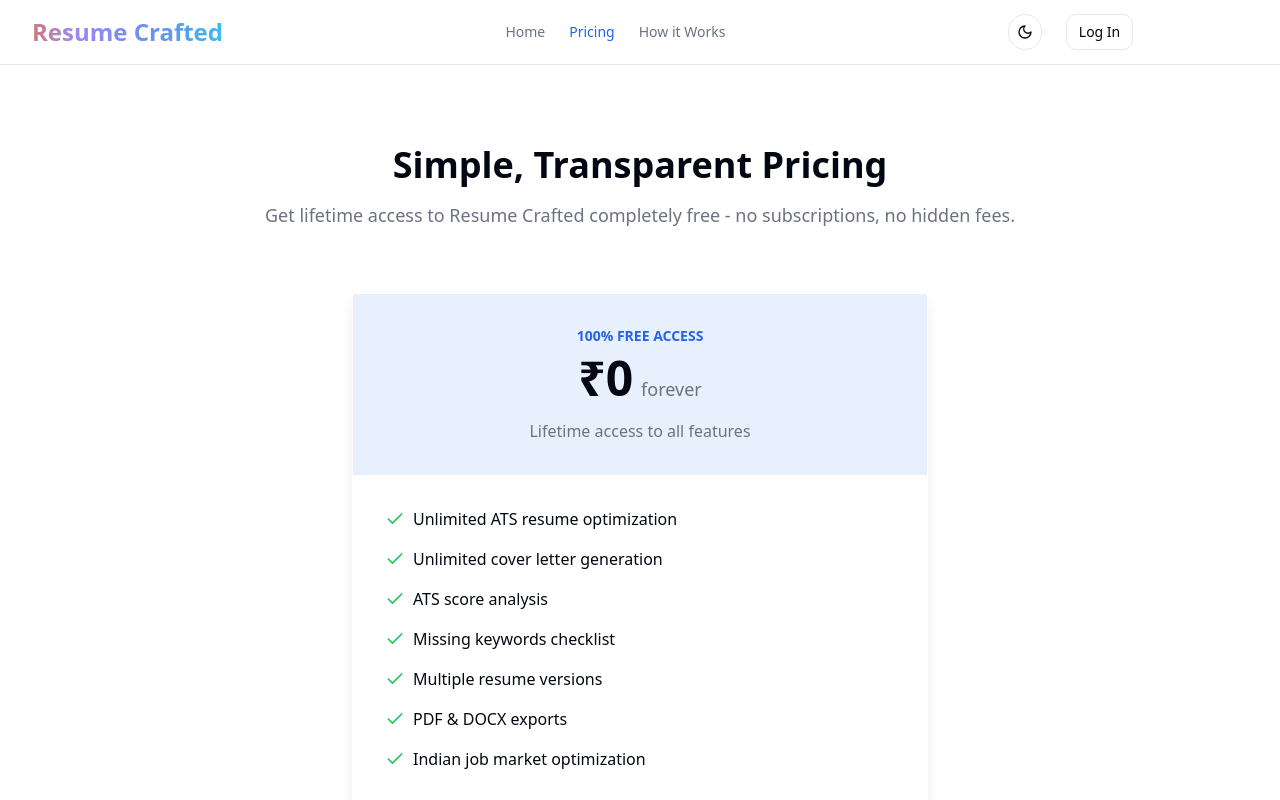
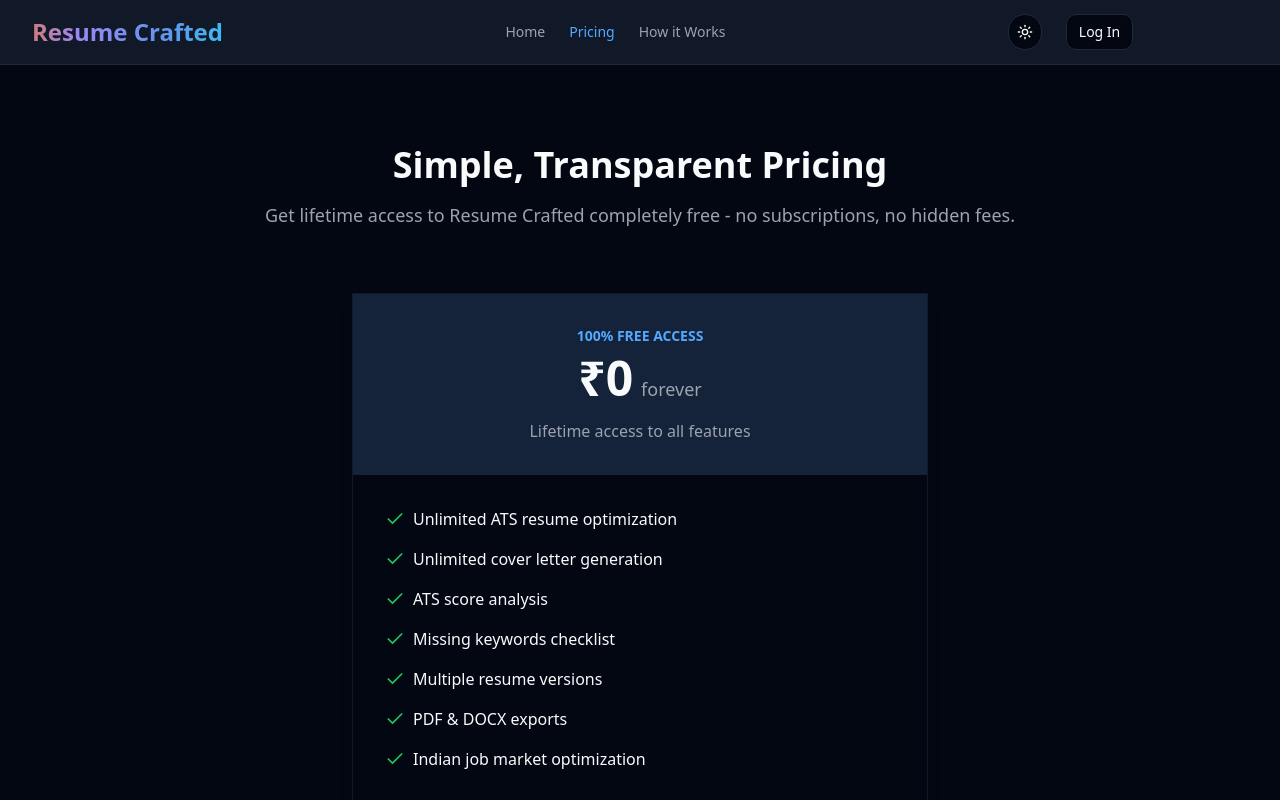
Before and after one commit to jeevanba273/resume-crafted, a React (Vite) app: page /pricing in a window 1280 px wide. Shown: the top 800 px of the page. Built offline with nearby package versions, Linux system fonts and the light colour scheme.

Commit message:
feat: Set dark theme as default
Sets the dark theme as the default theme unless the user has explicitly chosen the light theme.

```diff
--- a/src/App.tsx
+++ b/src/App.tsx
@@ -1,4 +1,3 @@
-
 import React, { useState, useEffect } from "react";
 import { Toaster } from "@/components/ui/toaster";
 import { Toaster as Sonner } from "@/components/ui/sonner";
@@ -19,7 +18,7 @@ const queryClient = new QueryClient();
 
 // Dark mode context
 export const ThemeContext = React.createContext({
-  isDarkMode: false,
+  isDarkMode: true,
   toggleDarkMode: () => {},
 });
 
@@ -27,10 +26,10 @@ const App: React.FC = () => {
   const [isDarkMode, setIsDarkMode] = useState(() => {
     // Check if user has a preference stored in localStorage
     const savedTheme = localStorage.getItem('theme');
-    // Check if user prefers dark mode at OS level
-    const systemPrefersDark = window.matchMedia('(prefers-color-scheme: dark)').matches;
 
-    return savedTheme === 'dark' || (!savedTheme && systemPrefersDark);
+    // If user has explicitly set light theme, respect that choice
+    // Otherwise, default to dark theme
+    return savedTheme === 'light' ? false : true;
   });
 
   const toggleDarkMode = () => {
```
